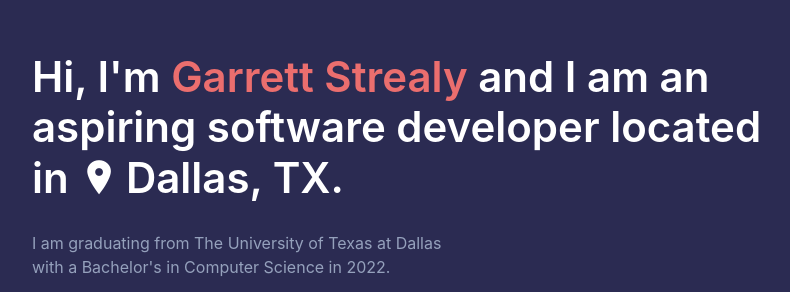
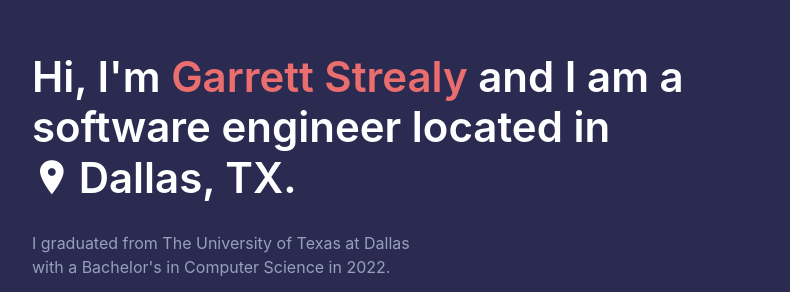
Before and after one commit to GarrettStrealy/GarrettStrealy.github.io, a plain HTML site: page index.html in a window 1280 px wide. Shown: the part 186-478 px from the top of the page, without its empty margins (243-1033 px from the left). Drawn offline with nearby package versions, Linux system fonts and the light colour scheme; a web font is replaced by a local one.

Commit message:
Update index.html

```diff
--- a/index.html
+++ b/index.html
@@ -19,10 +19,10 @@
     <div class="container full-height">
       <div class="row flex-container full-height">
         <div class="col-md-8 col-md-offset-2">
-          <h2 class="jumbo-text">Hi, I'm <span class="highlight">Garrett Strealy</span> and I am an aspiring software developer located in <span style="white-space: nowrap;"><i class="pin-icon icon ion-ios-pin"></i>Dallas, TX.</span></h2>
+          <h2 class="jumbo-text">Hi, I'm <span class="highlight">Garrett Strealy</span> and I am a software engineer located in <span style="white-space: nowrap;"><i class="pin-icon icon ion-ios-pin"></i>Dallas, TX.</span></h2>
           <div class="row">
             <div class="col-md-7">
-              <p class="description">I am graduating from The University of Texas at Dallas with a Bachelor's in Computer Science in 2022.</p>
+              <p class="description">I graduated from The University of Texas at Dallas with a Bachelor's in Computer Science in 2022.</p>
               <div class="row">
                 <ul class="social-links">
                   <li class="icon-link">
```
